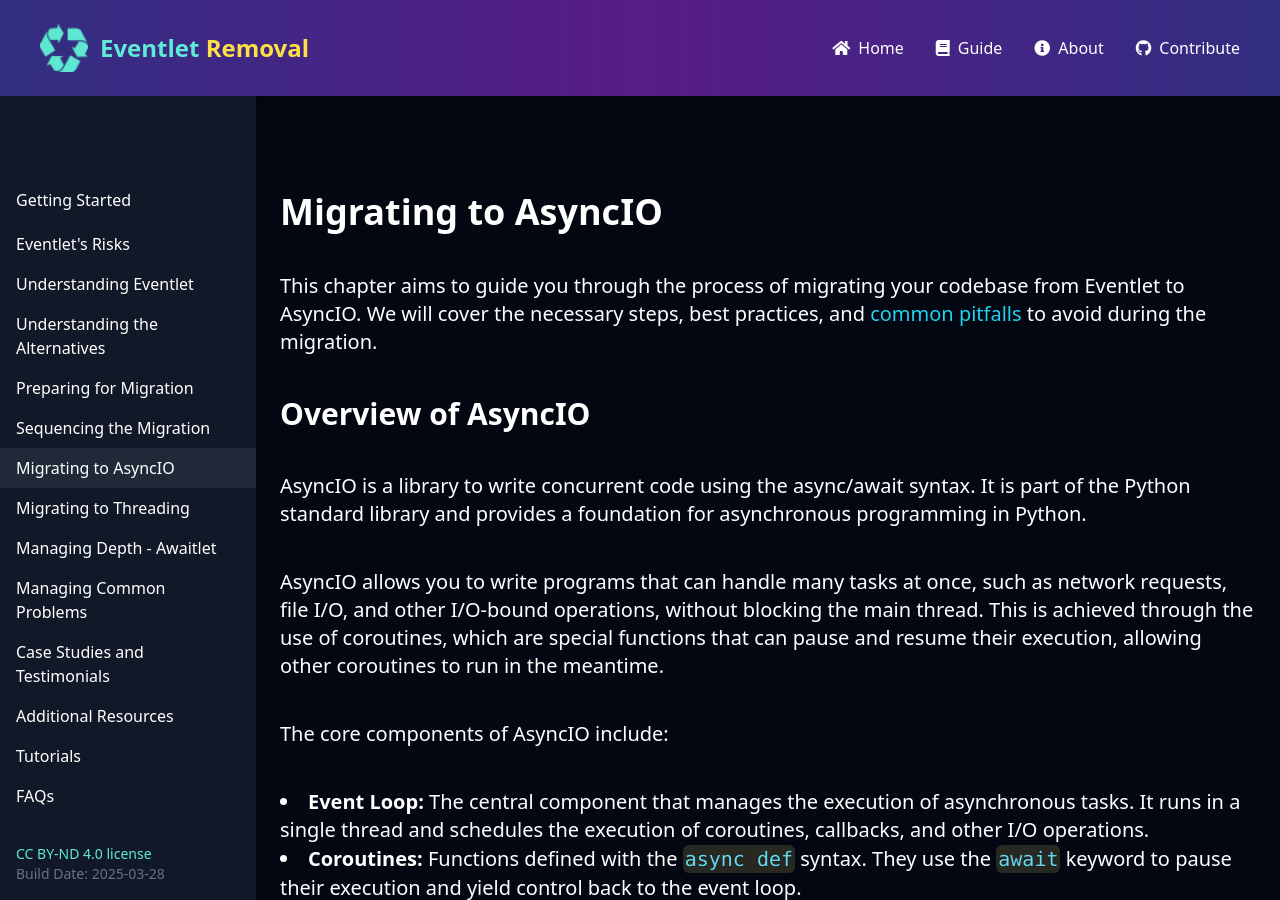
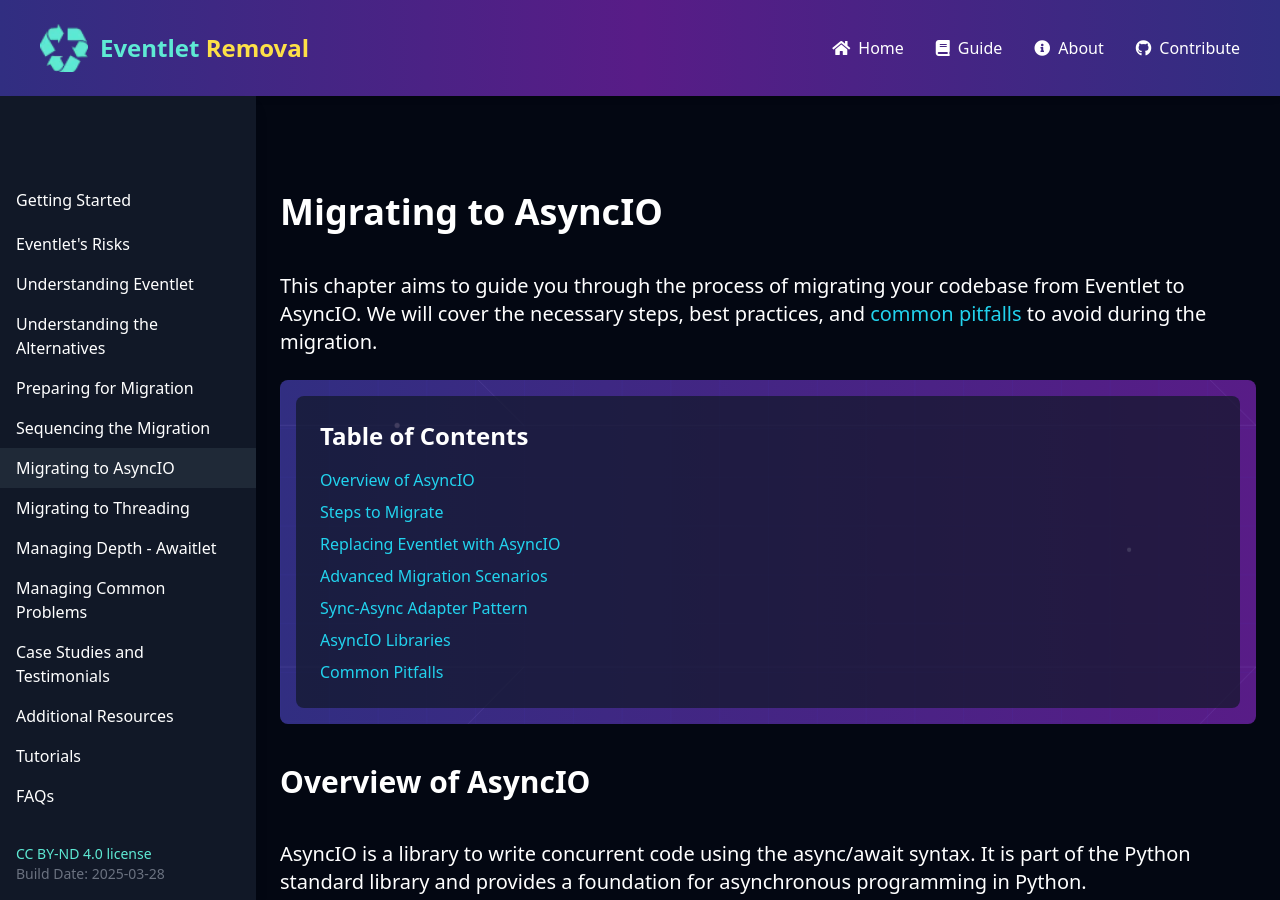
Before and after one commit to eventlet-removal/eventlet-removal.github.io, a Jekyll site: the page built from docs/guide/asyncio.md, in a window 1280 px wide and 900 px high. Built offline with Jekyll 4.4.1, drawn with Linux system fonts in a browser that asks for light colours; nearby versions of some CDN libraries.

Commit message:
anchore and toc

```diff
--- a/docs/guide/asyncio.md
+++ b/docs/guide/asyncio.md
@@ -12,9 +12,24 @@ og_description: Detailed step-by-step instructions for refactoring Eventlet code
 <section>
     <h1 class="text-4xl font-bold mb-6">Migrating to AsyncIO</h1>
     <p class="mt-10 text-xl">This chapter aims to guide you through the process of migrating your codebase from Eventlet to AsyncIO. We will cover the necessary steps, best practices, and <a href="#common-pitfalls" class="text-cyan-400">common pitfalls</a> to avoid during the migration.</p>
+
+    <div class="mt-6 p-4 rounded-lg futuristic-section">
+        <div class="bg-gray-900 bg-opacity-70 p-6 rounded-lg">
+            <h2 class="text-2xl font-bold mb-4">Table of Contents</h2>
+            <ul class="space-y-2">
+                <li><a href="#overview-of-asyncio" class="text-cyan-400 hover:underline">Overview of AsyncIO</a></li>
+                <li><a href="#steps-to-migrate" class="text-cyan-400 hover:underline">Steps to Migrate</a></li>
+                <li><a href="#replacing-eventlet-with-asyncio" class="text-cyan-400 hover:underline">Replacing Eventlet with AsyncIO</a></li>
+                <li><a href="#advanced-scenarios" class="text-cyan-400 hover:underline">Advanced Migration Scenarios</a></li>
+                <li><a href="#sync-async-adapter" class="text-cyan-400 hover:underline">Sync-Async Adapter Pattern</a></li>
+                <li><a href="#asyncio-libraries" class="text-cyan-400 hover:underline">AsyncIO Libraries</a></li>
+                <li><a href="#common-pitfalls" class="text-cyan-400 hover:underline">Common Pitfalls</a></li>
+            </ul>
+        </div>
+    </div>
 </section>
 <section>
-    <h2 class="mt-10 text-3xl font-bold mb-6">Overview of AsyncIO</h2>
+    <h2 id="overview-of-asyncio" class="mt-10 text-3xl font-bold mb-6">Overview of AsyncIO</h2>
     <p class="mt-10 text-xl">AsyncIO is a library to write concurrent code using the async/await syntax. It is part of the Python standard library and provides a foundation for asynchronous programming in Python.</p>
     <p class="mt-10 text-xl">AsyncIO allows you to write programs that can handle many tasks at once, such as network requests, file I/O, and other I/O-bound operations, without blocking the main thread. This is achieved through the use of coroutines, which are special functions that can pause and resume their execution, allowing other coroutines to run in the meantime.</p>
     <p class="mt-10 text-xl">The core components of AsyncIO include:</p>
@@ -28,7 +43,7 @@ og_description: Detailed step-by-step instructions for refactoring Eventlet code
     <p class="mt-10 text-xl">For more details, you can consult the official AsyncIO documentation <a href="https://docs.python.org/3.13/library/asyncio.html" class="text-cyan-400" target="_blank">here</a>.</p>
 </section>
 <section>
-    <h2 class="mt-10 text-3xl font-bold mb-6">Steps to Migrate</h2>
+    <h2 id="steps-to-migrate" class="mt-10 text-3xl font-bold mb-6">Steps to Migrate</h2>
     <p class="mt-10 text-xl">The following steps outline the process of migrating from Eventlet to AsyncIO:</p>
     <ol class="mt-10 text-xl list-decimal list-inside">
         <li><a href="{{ site.baseurl }}{% link guide/preparing.md %}#locate-eventlet-usages" class="text-cyan-400">Identify Eventlet usages</a> in your codebase.</li>
@@ -39,7 +54,7 @@ og_description: Detailed step-by-step instructions for refactoring Eventlet code
     </ol>
 </section>
 <section>
-    <h2 class="mt-10 text-3xl font-bold mb-6">Replacing Eventlet with AsyncIO</h2>
+    <h2 id="replacing-eventlet-with-asyncio" class="mt-10 text-3xl font-bold mb-6">Replacing Eventlet with AsyncIO</h2>
     <p class="mt-10 text-xl">This section provides examples of how to replace common Eventlet-specific code with AsyncIO equivalents. For each common Eventlet usage, we'll show how to refactor the code using AsyncIO.</p>
 
     <div class="mt-10 grid grid-cols-1 md:grid-cols-2 lg:grid-cols-2 gap-10">
@@ -750,6 +765,6 @@ print(result)</code></pre>
     </div>
 </section>
 <section>
-    <h2 class="mt-10 text-3xl font-bold mb-6">Conclusion</h2>
+    <h2 id="conclusion" class="mt-10 text-3xl font-bold mb-6">Conclusion</h2>
     <p class="mt-10 text-xl">Migrating to AsyncIO can significantly improve the performance and scalability of your application. Follow the steps outlined in this guide and be mindful of common pitfalls to ensure a smooth migration process.</p>
 </section>
```
Also changed, not shown: docs/guide/alternatives.md (+11 -0 lines), docs/guide/eventlet.md (+10 -0 lines), docs/guide/getting-started.md (+12 -0 lines), docs/guide/risks.md (+14 -0 lines), docs/guide/sequencing.md (+11 -0 lines).
